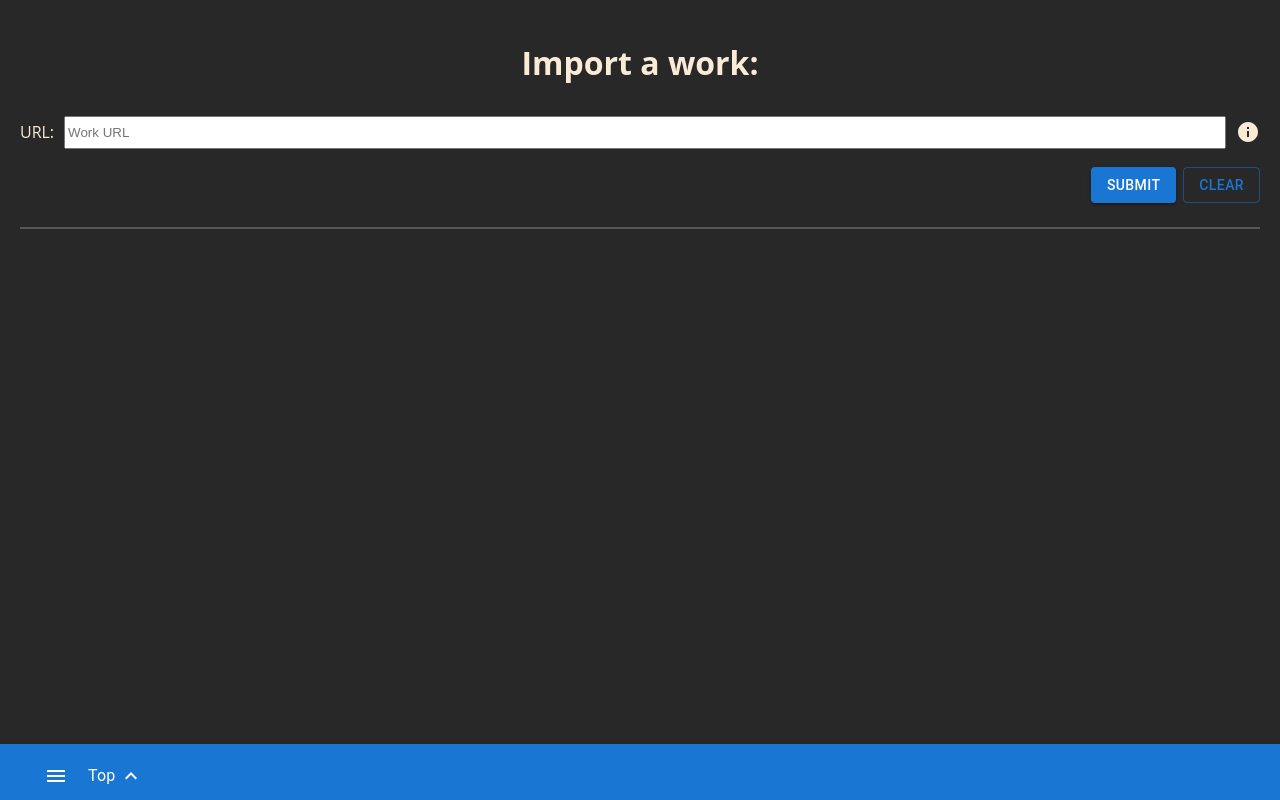
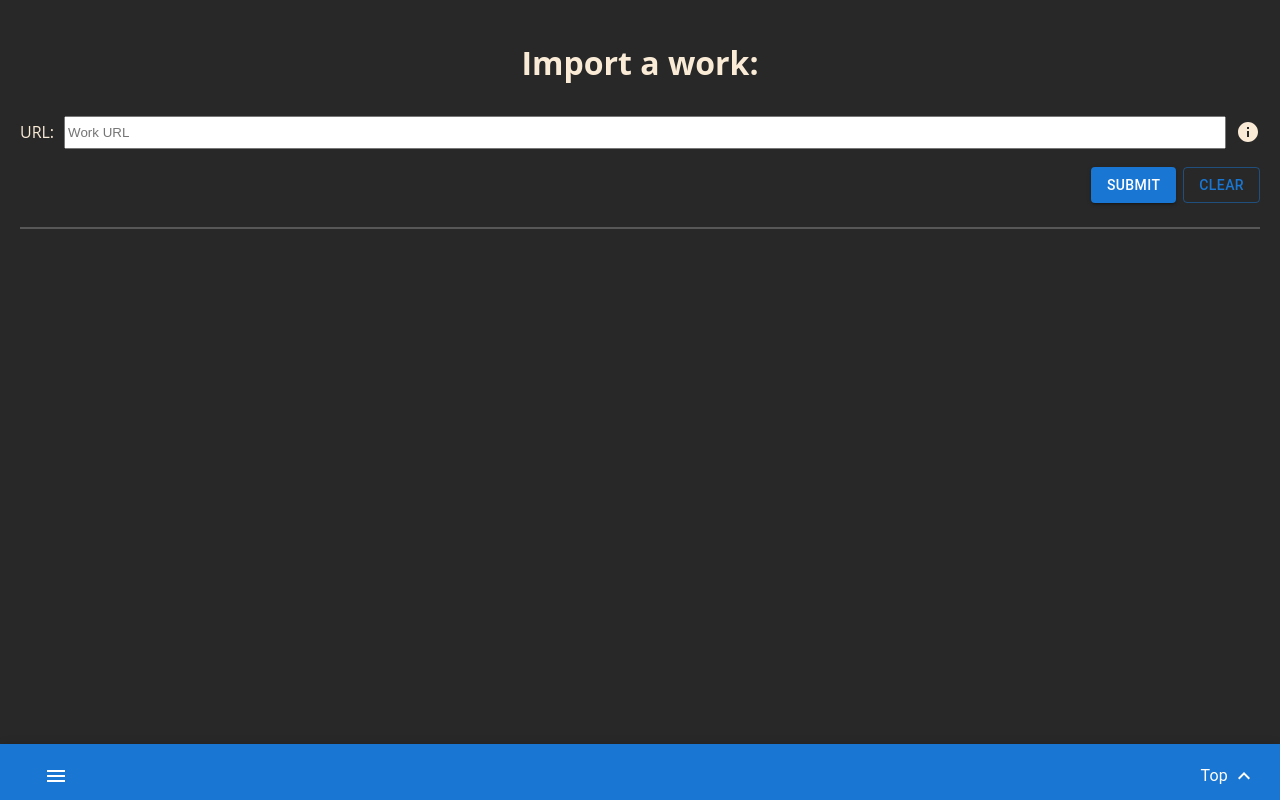
Before and after one commit to hannahbjorklund/cheerio-exploration, a React (Vite) app: page / in a window 1280 px wide. Built offline with nearby package versions, Linux system fonts and the light colour scheme; a web font is replaced by a local one.

Commit message:
spaced buttons on appbar

```diff
--- a/src/components/App/App.css
+++ b/src/components/App/App.css
@@ -59,7 +59,6 @@ form {
   justify-content: space-evenly;
 }
 
-
 .menu-item{
   white-space: normal;
 }
@@ -96,6 +95,10 @@ form {
   text-align: center;
 }
 
+.to-top{
+  justify-self: flex-end;
+}
+
 .chap-header {
   text-align: center;
 }
--- a/src/components/AppBar/AppBar.jsx
+++ b/src/components/AppBar/AppBar.jsx
@@ -31,17 +31,17 @@ export default function HideAppBar({ chapters, headerRef }) {
           top: "auto",
           bottom: 0,
           height: "3.5em",
-          display: "flex",
-          alignItems: "flex-start",
         }}
       >
-        <Toolbar ref={menuRef}>
+        <Toolbar sx={{display: 'flex', justifyContent: 'space-between'}} ref={menuRef}>
           {/* Chapter menu */}
           <ChapterMenu chapters={chapters} menuRef={menuRef} />
           {/* Back to top button */}
-          <Typography onClick={scrollToTop} component="div">
-            Top <ExpandLess sx={{ verticalAlign: "middle" }} />
-          </Typography>
+          <div className = 'to-top'>
+            <Typography onClick={scrollToTop} component="div">
+              Top <ExpandLess sx={{ verticalAlign: "middle"}} />
+            </Typography>
+          </div>
         </Toolbar>
       </AppBar>
     </Slide>
--- a/src/components/ChapterMenu/ChapterMenu.jsx
+++ b/src/components/ChapterMenu/ChapterMenu.jsx
@@ -46,7 +46,7 @@ export default function ChapterMenu({ chapters, menuRef }) {
         )}
       </Button>
       <Menu
-        sx={{ height: "50vh", width: "auto" }}
+        sx={{ height: "50vh", width: "auto"}}
         open={menuIsOpen}
         onClose={handleClose}
         anchorEl={anchorEl}
```
